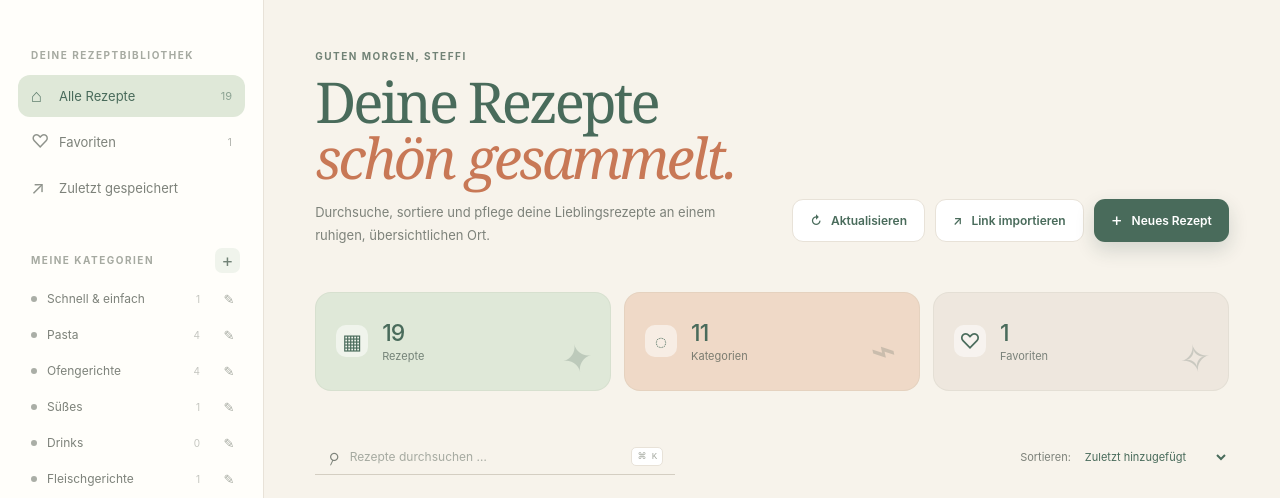
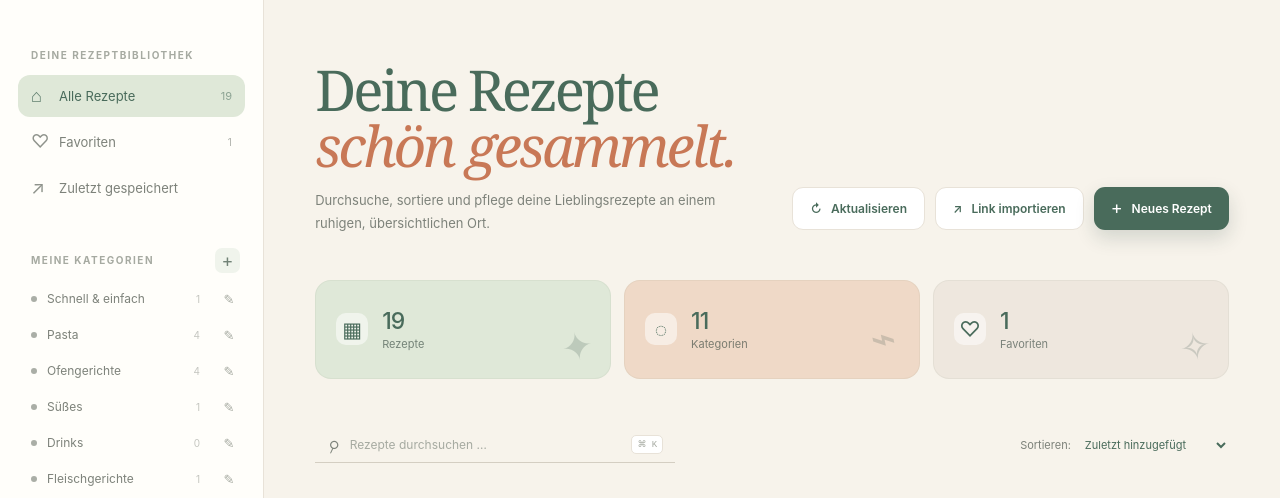
Before and after one commit to bndkxbqf2g-stack/Rezepte, a plain HTML site: page index.html in a window 1280 px wide. Shown: the part 108-606 px from the top of the page. Drawn offline with Linux system fonts and the light colour scheme.

Commit message:
fix: remove greeting from recipe hero

```diff
--- a/index.html
+++ b/index.html
@@ -97,7 +97,6 @@
 
         <section class="hero-section">
           <div class="hero-copy">
-            <p class="eyebrow">GUTEN MORGEN, STEFFI</p>
             <h1>Deine Rezepte<br /><em>schön gesammelt.</em></h1>
             <p class="hero-description">Durchsuche, sortiere und pflege deine Lieblingsrezepte an einem ruhigen, übersichtlichen Ort.</p>
           </div>
```
